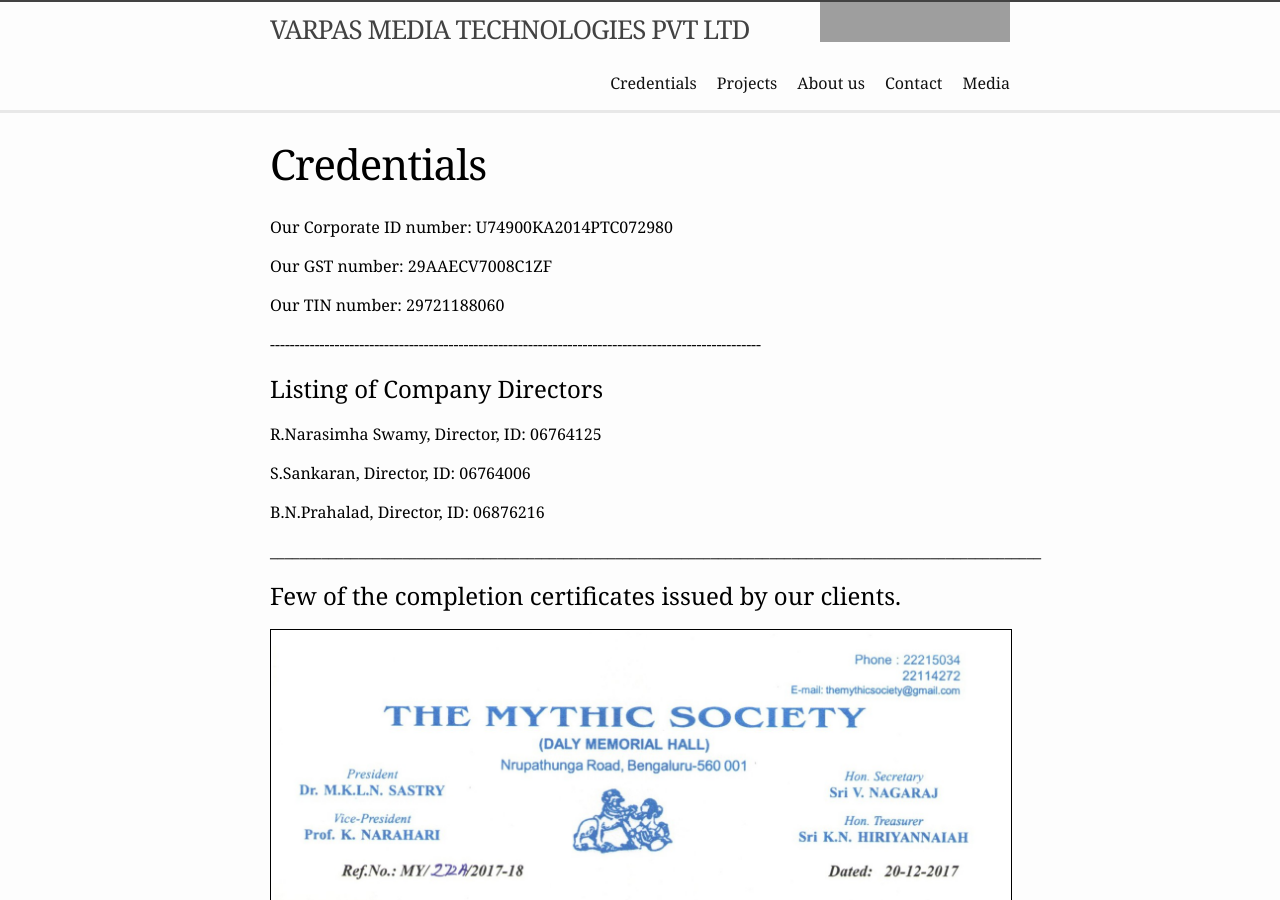
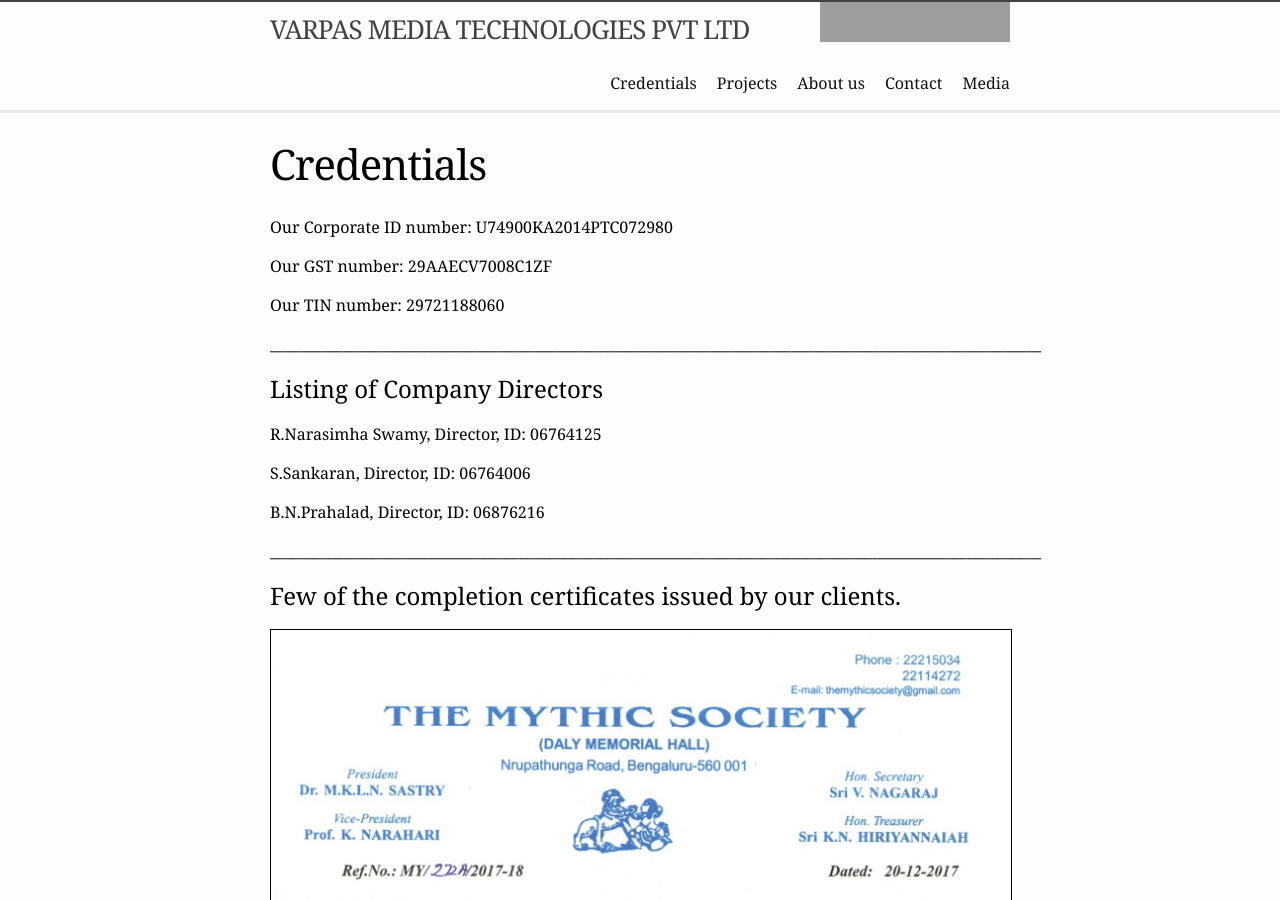
Before and after one commit to VarpasMedia/VarpasMedia.github.io, a Jekyll site: the page built from Credentials.md, in a window 1280 px wide and 900 px high. Built offline with Jekyll 4.4.1, drawn with Linux system fonts in a browser that asks for light colours; our own code applies the rules of GitHub Pages for plain Markdown files; grey boxes are pictures that could not be loaded.

Commit message:
Update Credentials.md

```diff
--- a/Credentials.md
+++ b/Credentials.md
@@ -11,8 +11,8 @@ permalink: /Credentials/
 <p> Our GST number: 29AAECV7008C1ZF </p>
 
 <p> Our TIN number: 29721188060 </p>
+<p> _________________________________________________________________________________________________________ </p>
 
-<p>---------------------------------------------------------------------------------------------------</p>
 
 
 <h1> Listing of Company Directors </h1>
```
